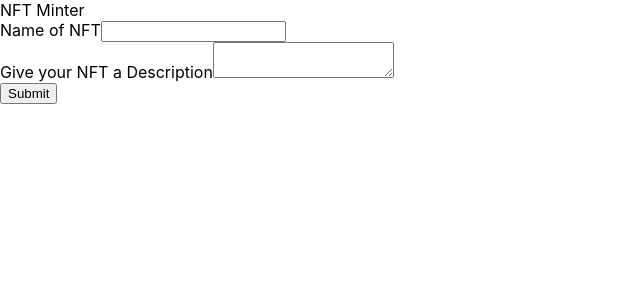
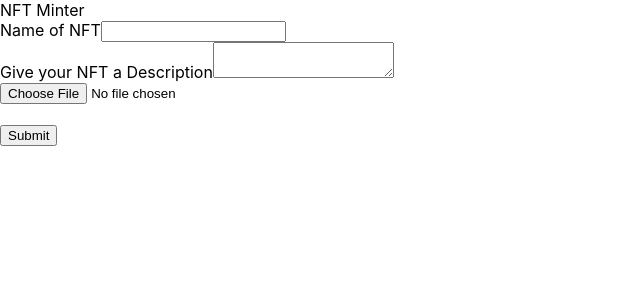
Before and after one commit to yvesbou/nft-minter, a React (Create React App) app: page / in a window 1280 px wide. Shown: the top 300 px of the page, without its empty margins (0-640 px from the left). Built offline with nearby package versions, Linux system fonts and the light colour scheme.

Commit message:
re-introduced file upload with formik

```diff
--- a/src/components/FormSection/form.js
+++ b/src/components/FormSection/form.js
@@ -1,99 +1,26 @@
 import React, { useState } from "react"
 import UploadAndDisplayImage from 'components/ImageUpload/imageUpload';
 import ChangeNumFields from "components/ChangeNumFields/changeNumFields";
-import { Formik, Form, Field, FieldArray, ErrorMessage } from 'formik';
+import formik, { Formik, Form, Field, FieldArray, ErrorMessage } from 'formik';
 
-class MetadataField {
-    constructor(label = '', type = 'Text', value = '') {
-        this.label = label;
-        this.type = type;
-        this.value = value;
-    }
-}
 
 const FormSection = () => {
-    // const [metadataFields, setMetadataFields] = useState([new MetadataField()])
+    const [file, setFile] = useState('')
 
-    // const incrementFields = (e) => {
-    //     e.preventDefault();
-    //     setMetadataFields([...metadataFields, new MetadataField()]);
-    //   };
-
-    // const decrementFields = (e) => {
-    //     e.preventDefault();
-    //     if (metadataFields.length === 0) return;
-    //     setMetadataFields(prevState =>
-    //         [...prevState.slice(0,-1)]
-    //     )
-    // };
-
-    // const updateLabelInMetaDataField = (index, event) => {
-    //     const newLabel = event.target.value;
-    //     const metadataField = new MetadataField(newLabel, metadataFields[index].type, metadataFields[index].value);
-    //     setMetadataFields(prevState =>
-    //         [...prevState.slice(0,index), metadataField, ...prevState.slice(index+1)]
-    //     )
-    // }
-
-    // const updateTypeInMetaDataField = (index, event) => {
-    //     const newType = event.target.value;
-    //     const metadataField = new MetadataField(metadataFields[index].label, newType, metadataFields[index].value);
-    //     setMetadataFields(prevState =>
-    //         [...prevState.slice(0,index), metadataField, ...prevState.slice(index+1)]
-    //     )
-    // }
-
-    // const updateValueInMetaDataField = (index, event) => {
-    //     const newValue = event.target.value;
-    //     const metadataField = new MetadataField(metadataFields[index].label, metadataFields[index].type, newValue);
-    //     setMetadataFields(prevState =>
-    //         [...prevState.slice(0,index), metadataField, ...prevState.slice(index+1)]
-    //     )
-    // }
-
-    // const renderAdditionalInputFields = () => {
-    //     let inputFields = [];
-    //     //console.log(metadataFields);
-    //     metadataFields.forEach((field, i) => {
-    //         //console.log(field);
-    //         inputFields.push(
-    //             <li style={{"listStyle": "none"}} key={`${i}-additional-element`} >
-    //                 <input defaultValue={field.label} onChange={(e) => {
-    //                     updateLabelInMetaDataField(i, e);
-    //                 }} type="text" name={`${i}-additional-element`} id={`${i}-additional-element`} placeholder="key"></input>
-
-    //                 <select defaultValue={field.type} name="metadataFieldType" id="metadataFieldType" onChange={(e) =>{
-    //                     updateTypeInMetaDataField(i, e);
-    //                 }}>
-    //                     <option value="String">Text</option>
-    //                     <option value="List">List</option>
-    //                 </select>
-
-    //                 {field.type === 'String' && (
-    //                     <input  defaultValue={field.value}
-    //                             onChange={(e) => {
-    //                                 updateValueInMetaDataField(i, e);
-    //                             }}
-    //                             type="text"
-    //                             name={`${i}-additional-element`}
-    //                             id={`${i}-additional-element`}
-    //                             placeholder="value" />
-    //                 )}
-    //                 {/* {field.type === 'List' && (
-    //                     renderAdditionalInputFields()
-    //                 )} */}
-    //             </li>
-    //         )
-    //     });
-    //     return inputFields
-    // }
+    const handleFileUpload = (event) => {
+        const reader = new FileReader();
+        const file = event.target.files[0];
+        reader.onloadend = () => {
+            setFile(reader.result)
+        };
+        reader.readAsDataURL(file);
+      }
 
     return (
         <Formik
-            initialValues={{ nameOfNFT: '', description: '' , additionalMetaDataFields: [{key: '', value: '', type: '1-Level'}]}}
+            initialValues={{ nameOfNFT: '', description: '' , image_name: '', image_type: ''}}
             validate={values => {
                 const errors = {};
-
                 return errors;
             }}
             onSubmit={(values, { setSubmitting }) => {
@@ -103,7 +30,7 @@ const FormSection = () => {
                 }, 400);
             }}
         >
-        {({ values, isSubmitting }) => (
+        {({ values, isSubmitting, setFieldValue }) => (
             <Form>
                 <label htmlFor="nameOfNFT">Name of NFT</label>
                 <Field type="text" name="nameOfNFT" />
@@ -113,7 +40,20 @@ const FormSection = () => {
                 <Field type="text" as="textarea" name="description" />
                 <ErrorMessage name="description" component="div" />
                 <br></br>
-
+                <input
+                id="picture"
+                name="picture"
+                type="file"
+                onChange={(event) => {
+                    const file = event.target.files[0];
+                    setFieldValue("image_name", file.name);
+                    setFieldValue("image_type", file.type);
+                    handleFileUpload(event);
+                }}
+                />
+                <br/>
+                {file && <img width="300" height="300" src={file} /> }
+                <br/>
                 <button type="submit" disabled={isSubmitting}>
                     Submit
                 </button>
```
